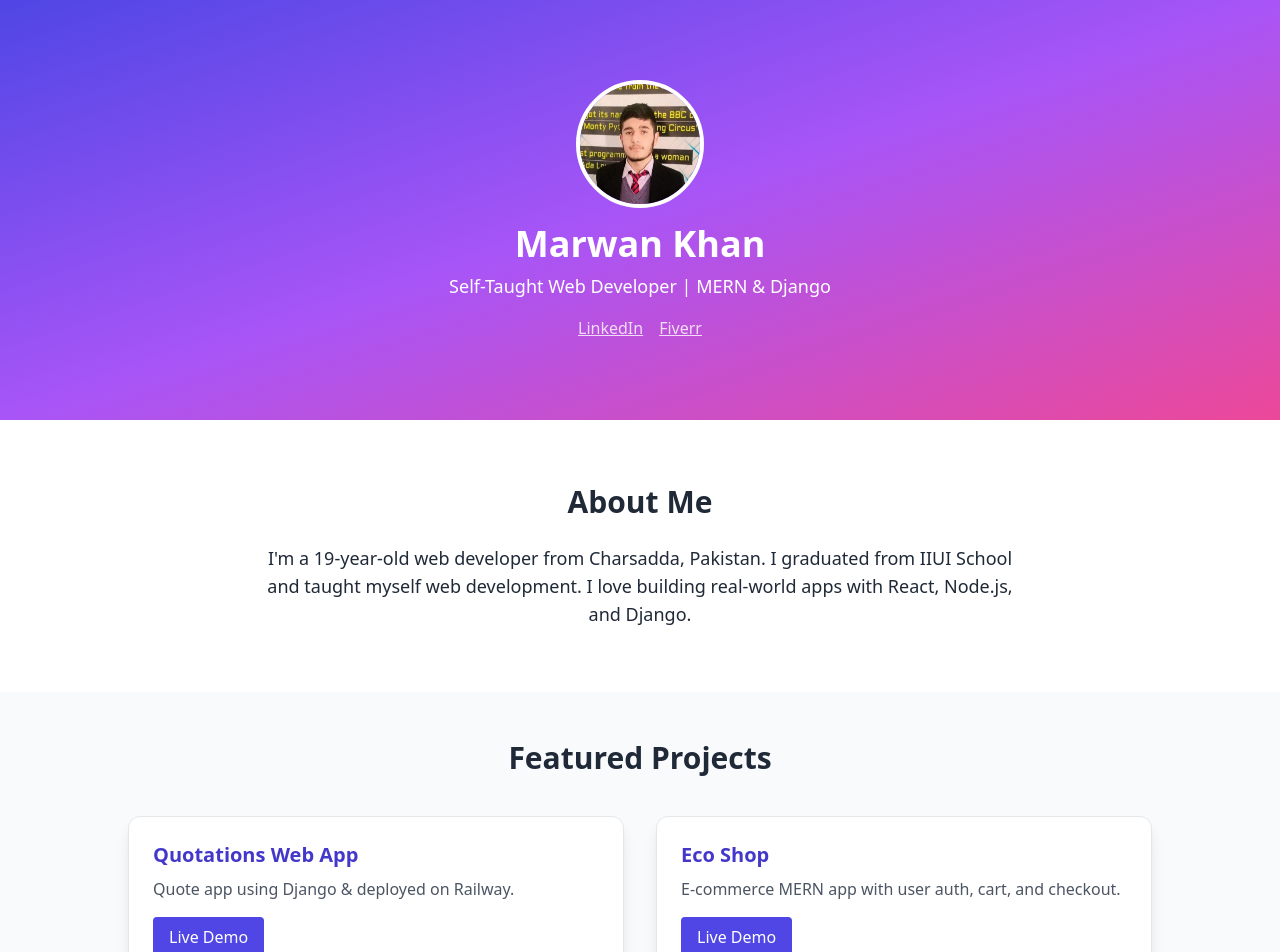
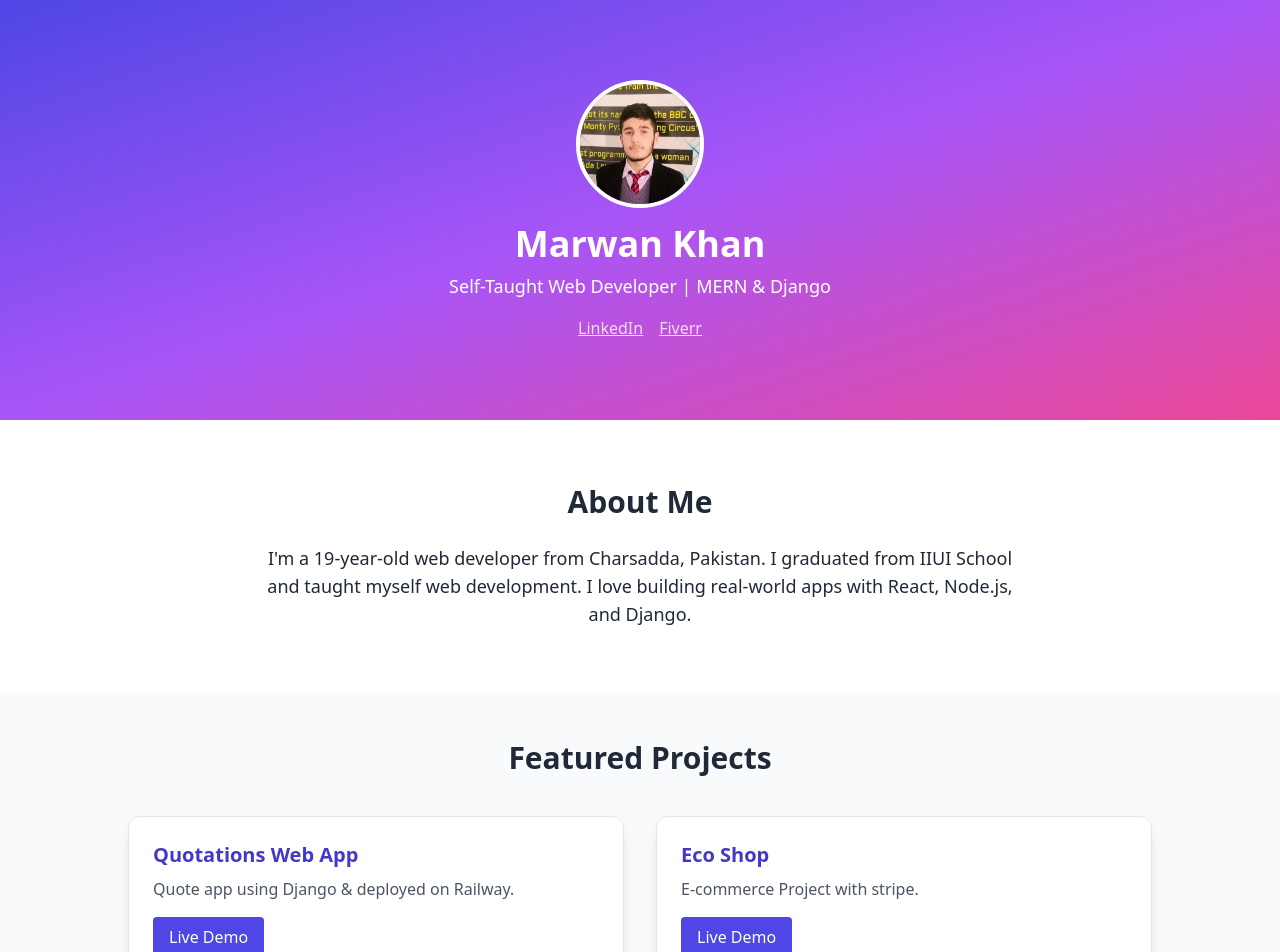
Before and after one commit to MarwanKhan-design/MarwanCoding, a React (Vite) app: page / in a window 1280 px wide. Shown: the top 952 px of the page. Built offline with nearby package versions, Linux system fonts and the light colour scheme.

Commit message:
Update Projects.jsx

```diff
--- a/src/components/Projects.jsx
+++ b/src/components/Projects.jsx
@@ -7,8 +7,8 @@ const projects = [
   },
   {
     name: "Eco Shop",
-    link: "https://eco-full-one.vercel.app/",
-    description: "E-commerce MERN app with user auth, cart, and checkout.",
+    link: "https://next-js-eco-full.vercel.app/",
+    description: "E-commerce Project with stripe.",
   },
 ];
 
```
